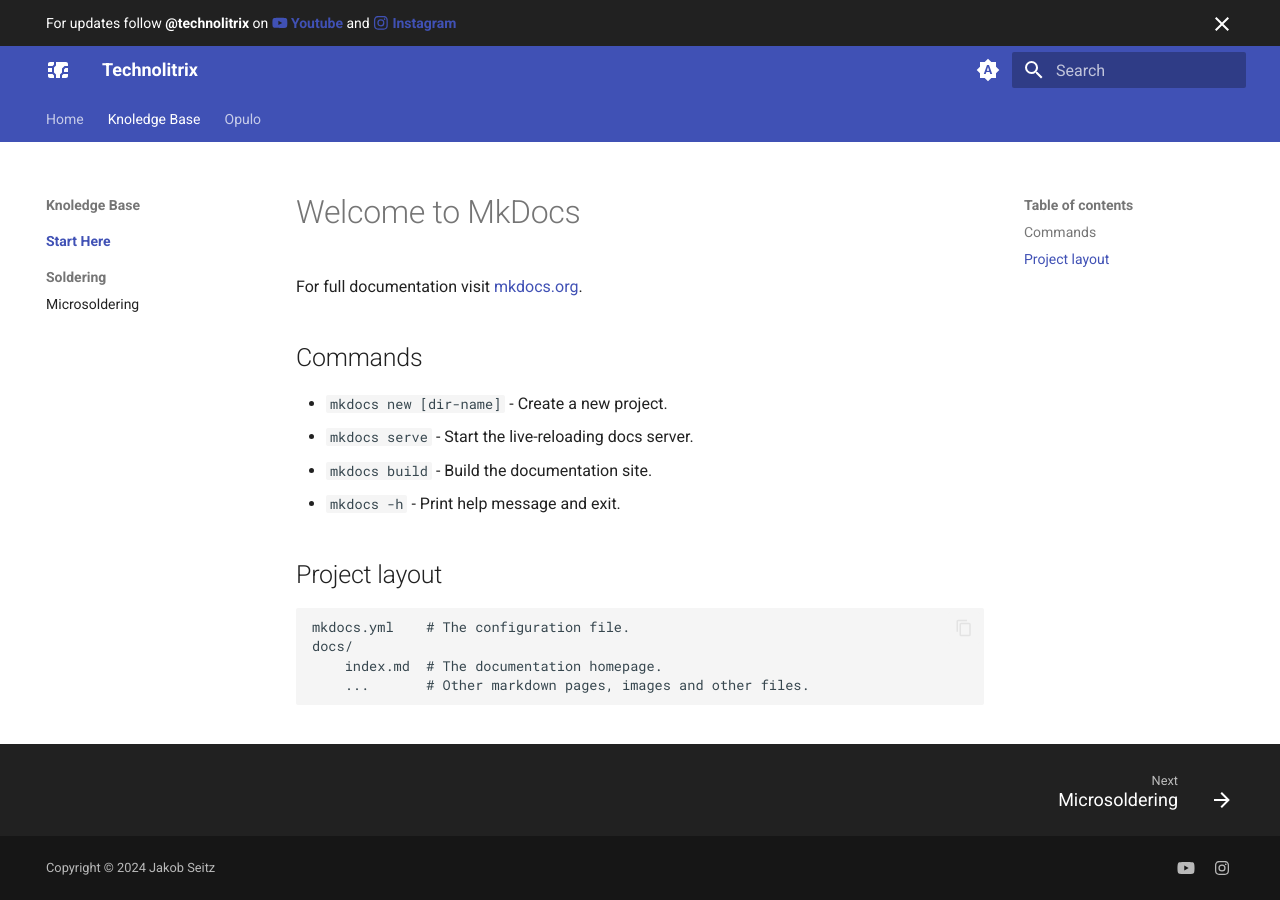
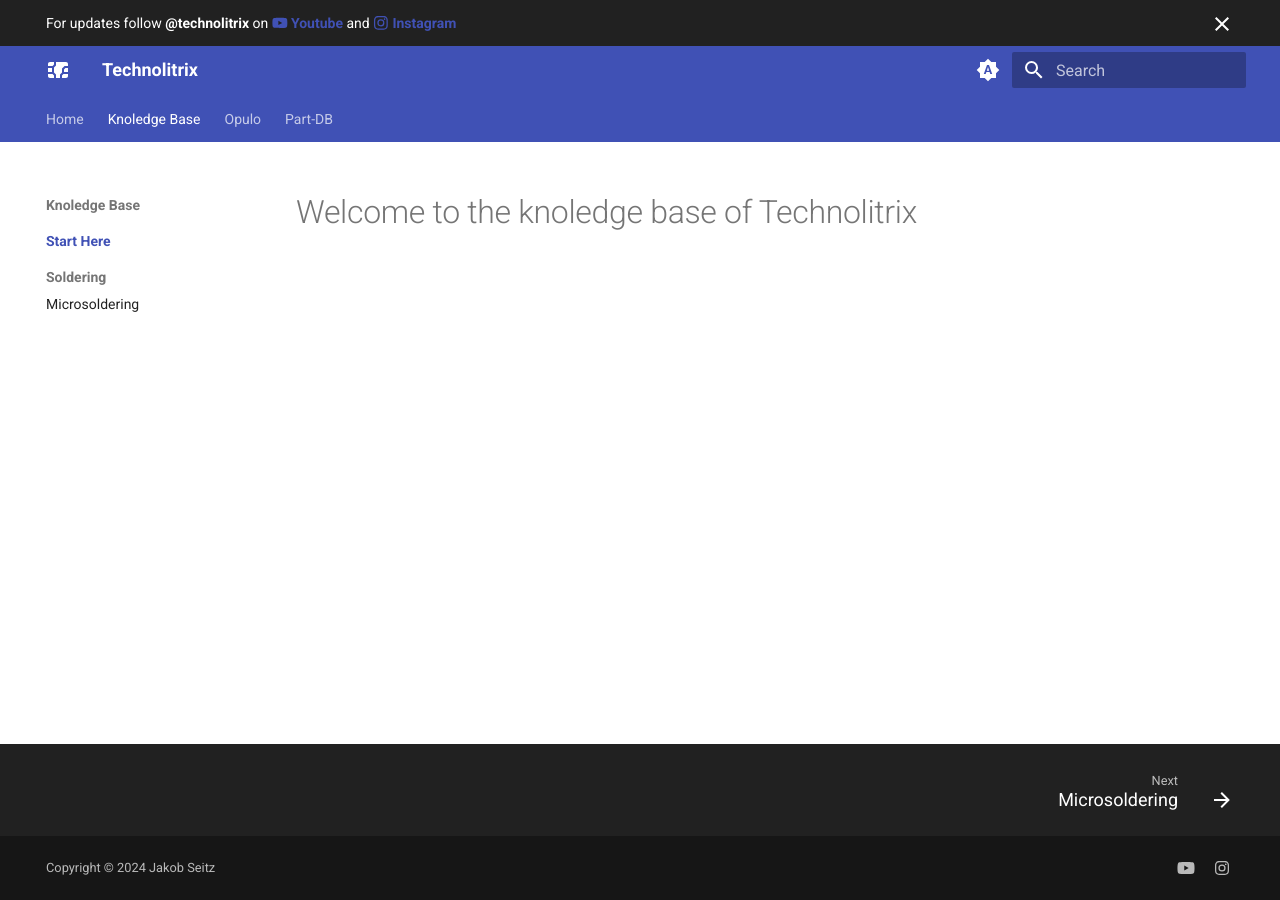
Before and after one commit to Technolitix/docs, an MkDocs documentation site: the page built from docs/index.md, in a window 1280 px wide. Built offline with MkDocs 1.6.1 and Material for MkDocs 9.7.7, drawn with Linux system fonts in a browser that asks for light colours.

Commit message:
Added Files for Spotlight storage

```diff
--- a/docs/index.md
+++ b/docs/index.md
@@ -1,17 +1 @@
-# Welcome to MkDocs
-
-For full documentation visit [mkdocs.org](https://www.mkdocs.org).
-
-## Commands
-
-* `mkdocs new [dir-name]` - Create a new project.
-* `mkdocs serve` - Start the live-reloading docs server.
-* `mkdocs build` - Build the documentation site.
-* `mkdocs -h` - Print help message and exit.
-
-## Project layout
-
-    mkdocs.yml    # The configuration file.
-    docs/
-        index.md  # The documentation homepage.
-        ...       # Other markdown pages, images and other files.
+# Welcome to the knoledge base of Technolitrix
--- a/mkdocs.yml
+++ b/mkdocs.yml
@@ -80,3 +80,7 @@
   - Opulo:
       - 'Feeder':
         - 'Drive Wheel Glue Jig': drive-wheel-glue-jig.md
+
+  - Part-DB:
+      - 'Spotlight Storage':
+        - 'Trix Spotlight Storage': trix-spotlight-storage.md
```
Also changed, not shown: docs/trix-spotlight-storage.md (added, +1 -0 lines).
